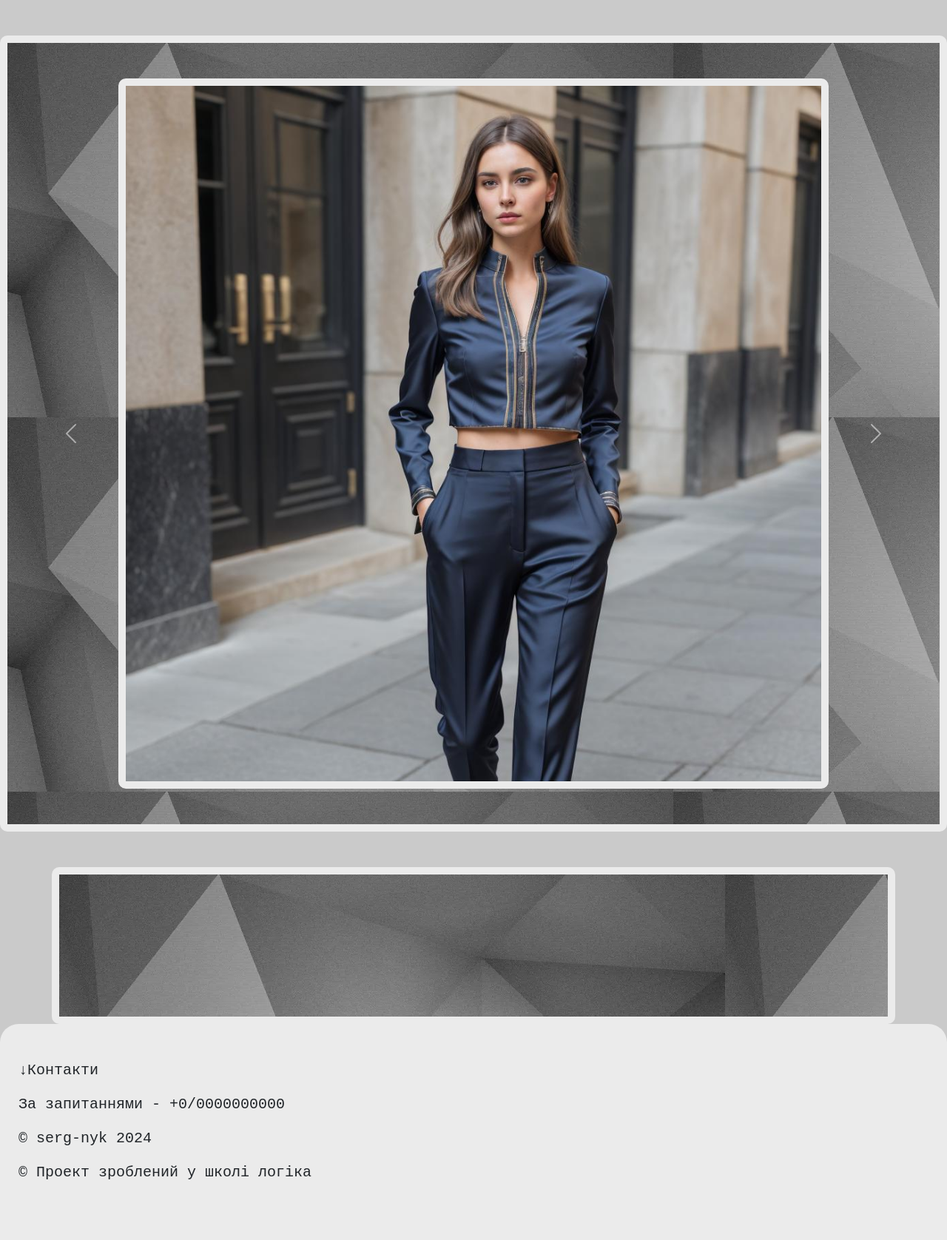
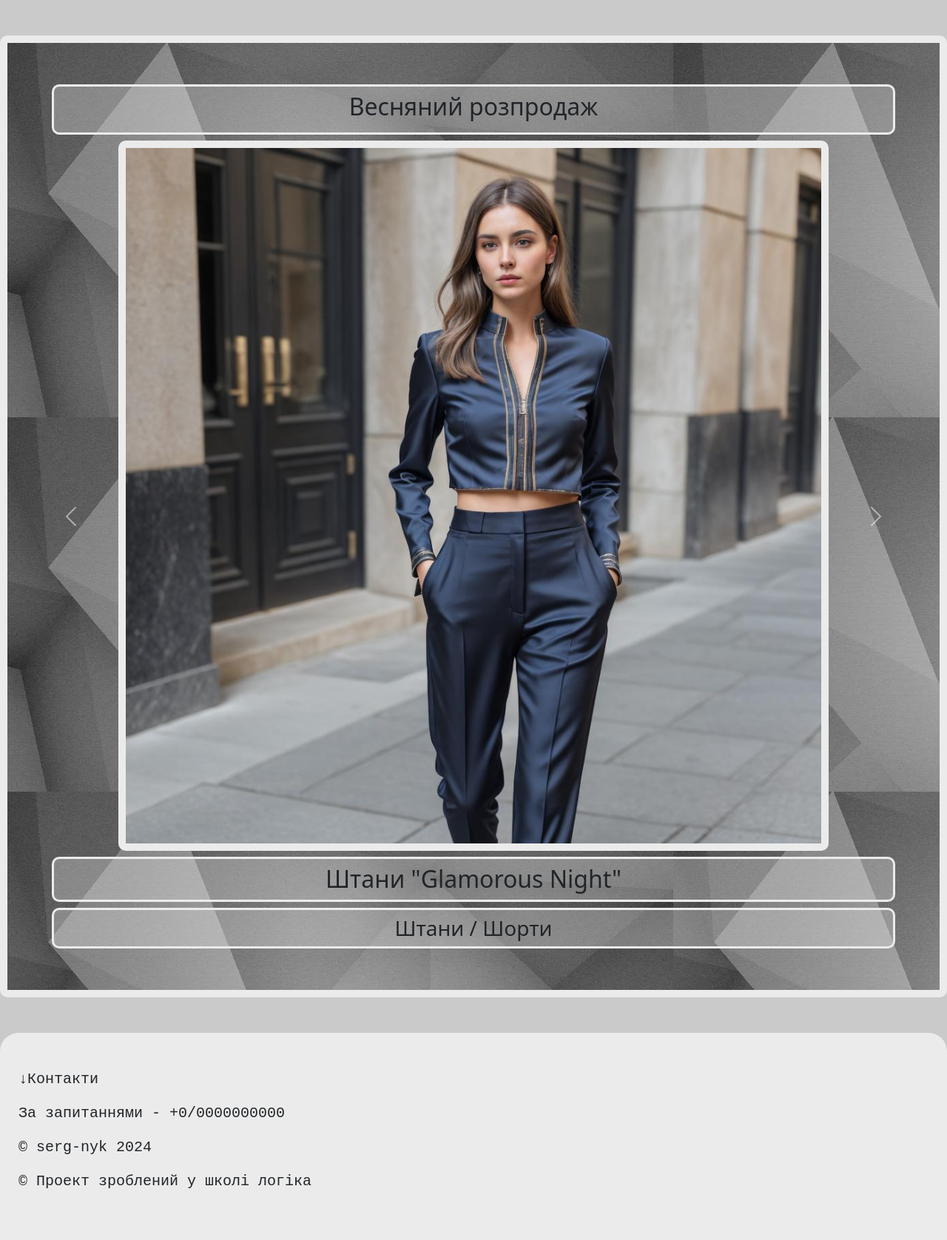
Before and after one commit to sergiynyk/clothes-shop-web-site, a Flask app: page / in a window 1280 px wide. Shown: the part 74-1750 px from the top of the page at 74% size. Before the commit the page ends 1668 px from the top, so only its background shows below. Run offline with Flask 3, Linux system fonts and the light colour scheme; data comes from the database, SQL or seed files in the repository.

Commit message:
Add files via upload

```diff
--- a/templates/index.html
+++ b/templates/index.html
@@ -4,29 +4,71 @@
     class="carousel-inner py-5 product-img"
     style="background-image: url('/static/img/background.jpg')"
   >
-    <div class="carousel-item active">
+    <div
+      class="container small-outline py-2 my-2 text-center"
+      style="background-color: #ebebeb50"
+    >
+      <h2>Весняний розпродаж</h2>
+    </div>
+    <div class="carousel-item active text-center">
       <img
         src="static/img/pants10-Glamorous_night_pants.jpeg"
         class="d-block w-100 img-fluid product-img img-center"
         style="max-width: 60rem; height: auto"
         alt="..."
       />
+      <h2
+        class="container small-outline py-2 my-2"
+        style="background-color: #ebebeb50"
+      >
+        Штани "Glamorous Night"
+      </h2>
+      <h3
+        class="container small-outline py-2 my-2"
+        style="background-color: #ebebeb50"
+      >
+        Штани / Шорти
+      </h3>
     </div>
-    <div class="carousel-item">
+    <div class="carousel-item text-center">
       <img
         src="static/img/shirt11-Urban_traveller.jpeg"
         class="d-block w-100 img-fluid product-img img-center"
         style="max-width: 60rem; height: auto"
         alt="..."
       />
+      <h2
+        class="container small-outline py-2 my-2"
+        style="background-color: #ebebeb50"
+      >
+        Міський мандрівник
+      </h2>
+      <h3
+        class="container small-outline py-2 my-2"
+        style="background-color: #ebebeb50"
+      >
+        Футболки / Майки
+      </h3>
     </div>
-    <div class="carousel-item">
+    <div class="carousel-item text-center">
       <img
         src="static/img/sweater6-mountain_wind.jpeg"
         class="d-block w-100 img-fluid product-img img-center"
         style="max-width: 60rem; height: auto"
         alt="..."
       />
+      <h2
+        class="container small-outline py-2 my-2"
+        style="background-color: #ebebeb50"
+      >
+        Гірський вітер
+      </h2>
+      <h3
+        class="container small-outline py-2 my-2"
+        style="background-color: #ebebeb50"
+      >
+        Кофти / Светри
+      </h3>
     </div>
   </div>
   <button
@@ -48,14 +90,4 @@
     <span class="visually-hidden">Next</span>
   </button>
 </div>
-<div
-  class="container py-5 row-cols-1 product-img"
-  style="background-image: url('/static/img/background.jpg')"
->
-  <div class="container py-5">
-    {% for product in products%} {% if product[0] == 6 %}
-    <div class="col">{% include 'shop_post_card.html' %}</div>
-    {% endif %} {% endfor %}
-  </div>
-</div>
 {% endblock content %}
```
